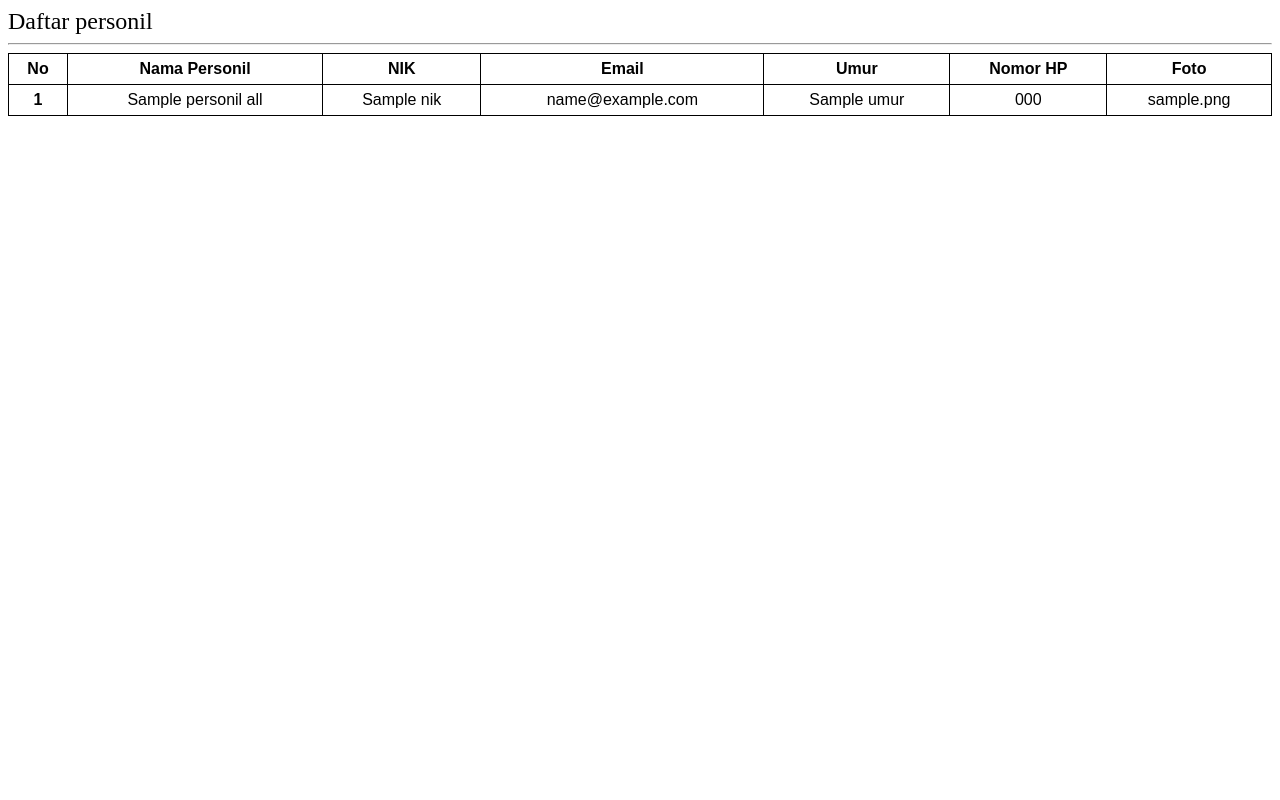
After one commit to ammarwaliyuddin/virtus-web, a CodeIgniter 4 app: template app/Views/Template_pdf/personil_pdf.php in a window 1280 px wide. The commit adds this page. Run offline with PHP 8.4 and a stand-in for CodeIgniter, Linux system fonts and the light colour scheme; the template is opened without the code that fills it: most values are stand-ins (such as "Sample title", 1, 10 or a date in 2020); some libraries are stand-ins or nearby versions.

Commit message:
report pdf daftar personil

```diff
--- a/app/Config/Routes.php
+++ b/app/Config/Routes.php
@@ -45,6 +45,9 @@ $routes->get('/Security', 'Security::index', ['filter' => 'auth']);
 $routes->get('/Security_personil', 'Security::detail_personil', ['filter' => 'auth']);
 $routes->get('/Security2', 'Security2::index', ['filter' => 'auth']);
 $routes->delete('/Security/(:any)', 'Security::delete/$1', ['filter' => 'auth']);
+
+// print pdf daftar personil
+$routes->get('/personil_reportpdf', 'Security::reportpdf', ['filter' => 'auth']);
 
 $routes->get('/Shift', 'Shift::index', ['filter' => 'auth']);
 $routes->delete('/Shift/(:any)', 'Shift::delete/$1', ['filter' => 'auth']);
--- a/app/Views/Pengaturan/Personil.php
+++ b/app/Views/Pengaturan/Personil.php
@@ -9,7 +9,7 @@
             $session = \Config\Services::session();
             if (!empty($session->getFlashdata('pesan'))) {
 
-                echo '<div class="alert alert-warning alert-dismissible fade show" role="alert">
+                echo '<div class="alert alert-success alert-dismissible fade show" role="alert">
                 ' . $session->getFlashdata('pesan') . '
                 <button type="button" class="close" data-dismiss="alert" aria-label="Close">
                   <span aria-hidden="true">&times;</span>
@@ -19,7 +19,7 @@
             ?>
             <div class="card p-5">
                 <div class="btngrp-zaam mt-2  w-100">
-                    <a href="" class="btn btn-danger mr-2">Unduh PDF</a>
+                    <a href="/personil_reportpdf" class="btn btn-danger mr-2">Unduh PDF</a>
                     <div class="btn-group mr-2">
                         <button type="button" class="btn btn-success">Excel</button>
                         <button type="button" class="btn btn-success dropdown-toggle excel dropdown-toggle-split" data-toggle="dropdown">
--- /dev/null
+++ b/app/Views/Template_pdf/personil_pdf.php
@@ -0,0 +1,49 @@
+<html>
+
+<head>
+    <style>
+        table {
+            font-family: arial, sans-serif;
+            border-collapse: collapse;
+            width: 100%;
+        }
+
+        td,
+        th {
+            border: 1px solid #000000;
+            text-align: center;
+            height: 20px;
+            margin: 8px;
+        }
+    </style>
+</head>
+
+<body>
+    <div style="font-size:24px; color:'#dddddd'">Daftar personil</div>
+    <hr>
+    <table cellpadding="6">
+        <tr>
+            <th>No</th>
+            <th>Nama Personil</th>
+            <th>NIK</th>
+            <th>Email</th>
+            <th>Umur</th>
+            <th>Nomor HP</th>
+            <th>Foto</th>
+        </tr>
+        <?php $i = 1; ?>
+        <?php foreach ($personilAll as $p) : ?>
+            <tr>
+                <th scope="row"><?= $i++; ?></th>
+                <td><?= $p['Nama']; ?></td>
+                <td><?= $p['NIK']; ?></td>
+                <td><?= $p['Email']; ?></td>
+                <td><?= $p['Umur']; ?></td>
+                <td><?= $p['Nomor_HP']; ?></td>
+                <td><?= $p['Foto']; ?></td>
+            </tr>
+        <?php endforeach ?>
+    </table>
+</body>
+
+</html>
```
Also changed, not shown: app/Controllers/Security.php (+17 -0 lines).
